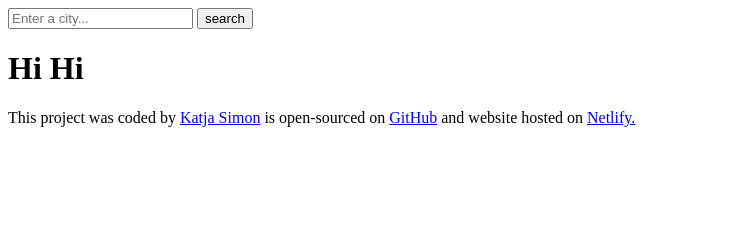
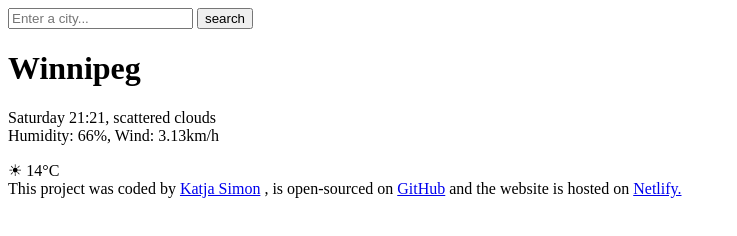
Before and after one commit to frausimon/weather, a plain HTML site: page index.html in a window 1280 px wide. Shown: the whole page, without its empty margins (0-737 px from the left). Drawn offline with Linux system fonts and the light colour scheme.

Commit message:
updated main section html

```diff
--- a/index.html
+++ b/index.html
@@ -12,13 +12,23 @@
         <input type="submit" value="search" />
       </form>
     </header>
-    <main><h1>Hi Hi</h1></main>
+    <main>
+      <div>
+        <h1>Winnipeg</h1>
+        <p>
+          Saturday 21:21, scattered clouds
+          <br />
+          Humidity: 66%, Wind: 3.13km/h
+        </p>
+      </div>
+      <div>☀ 14°C</div>
+    </main>
     <footer>
       This project was coded by
       <a href="https://github.com/frausimon" target="_blank">Katja Simon</a>
-      is open-sourced on
+      , is open-sourced on
       <a href="https://github.com/frausimon/weather" target="_blank">GitHub</a>
-      and website hosted on
+      and the website is hosted on
       <a href="https://ww-weather-app.netlify.app/" target="_blank">Netlify.</a>
     </footer>
   </body>
```
